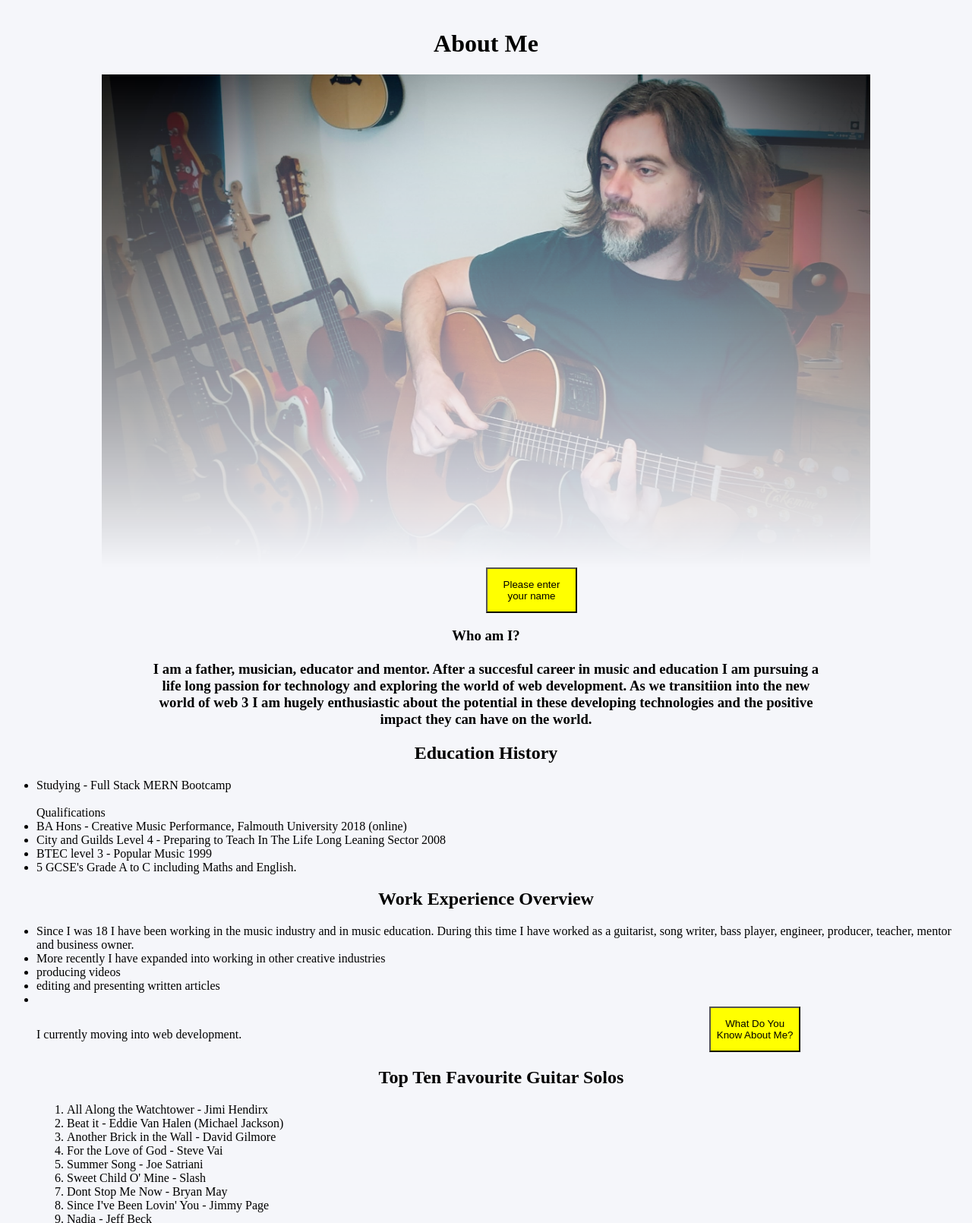
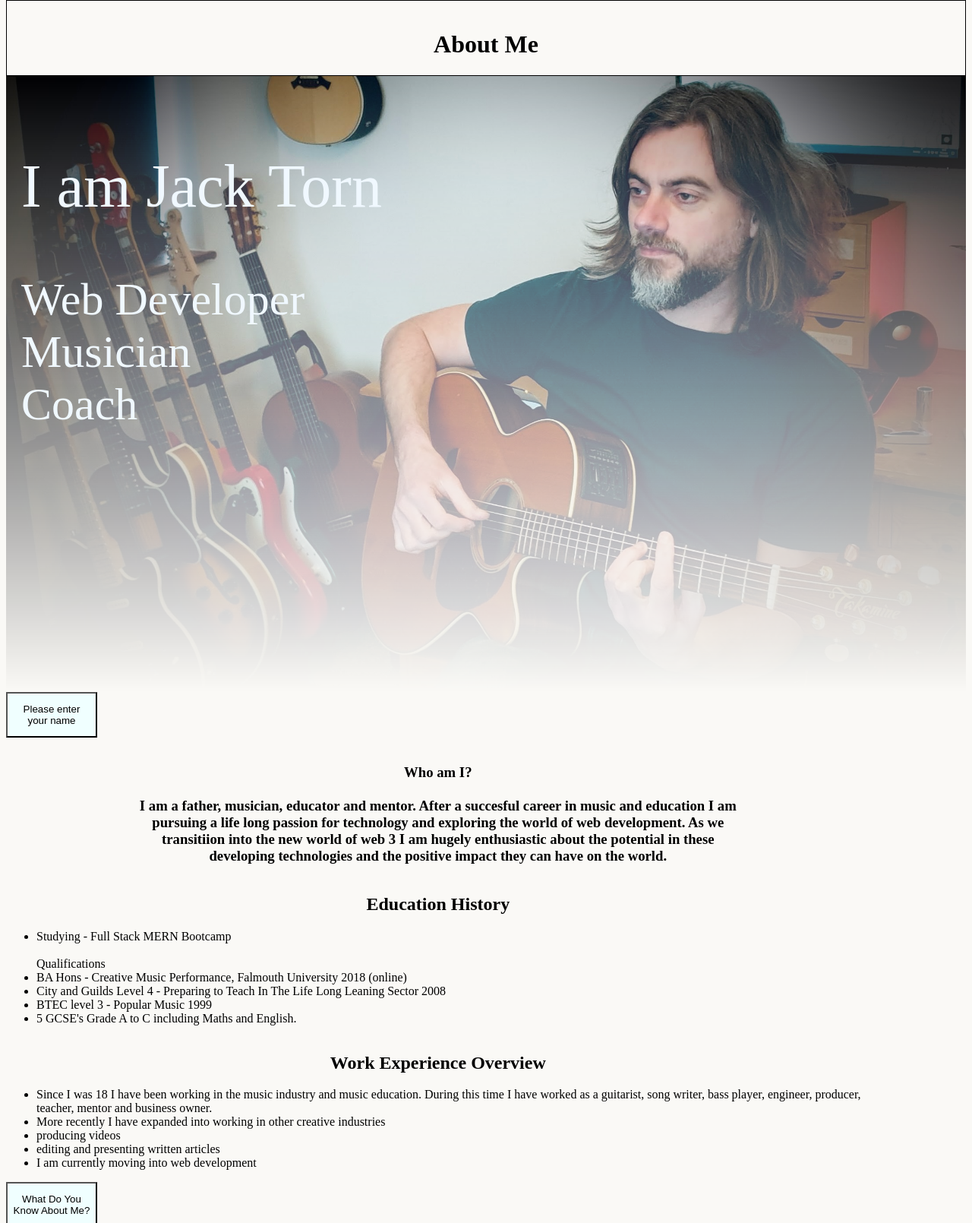
Before and after one commit to jack8120/About-Me, a plain HTML site: page index.html in a window 1280 px wide. Shown: the part 8-1618 px from the top of the page at 76% size. Drawn offline with Linux system fonts and the light colour scheme.

Commit message:
added css for positioning / layout

```diff
--- a/css/style.css
+++ b/css/style.css
@@ -1,9 +1,10 @@
 body {
-    background-color: #f5f6fa ;
+    background-color:#FAF9F6 ;
 }
 
 header {
-
+    background-color: transparent;
+    border: solid 1px;
 
 }
 h1 {
@@ -14,16 +15,42 @@ h1 {
     display: block;
     margin-left: auto;
     margin-right: auto;
-    max-width: 80%;
-    max-height: 80%;
+    max-width: 100%;
+    max-height: 100%;
 
 
     -webkit-mask-image:-webkit-gradient(linear, left top, left bottom, from(rgba(0,0,0,1)), to(rgba(0,0,0,0)))
 
 }
 
-div {
-padding: 30px;
+#heroimg {
+position: relative;
+
+}
+#herotitle {
+    position: absolute;
+    text-shadow: black 1px;
+    font-size: 60pt;
+    color: aliceblue;
+    position: absolute;
+    left: 20px;
+    top: 20px;
+}
+#herowords {
+    position:absolute;
+    text-shadow: black 1px;
+    font-size: 45pt;
+    color: aliceblue;
+    position: absolute;
+    left: 20px;
+    top: 200px;
+
+}
+
+.section {
+    position: relative;
+    max-width: 90%;
+    align-content: center;
 }
 
 h3 {
@@ -40,7 +67,7 @@ h2 {
    margin-left: auto;
     margin-right: auto;
 }
-.edu{
+.edu {
     text-align: left;
 }
 .work {
@@ -52,11 +79,10 @@ h2 {
 
 .butn {
 
-    background-color: yellow;
+    background-color: azure;
     width: 120px;
     height: 60px;
     position: relative;
-    left: 50%;
-    right: auto;
+    align-items: center;
 
 }
--- a/index.html
+++ b/index.html
@@ -11,14 +11,18 @@
 <h1> About Me </h1>
 </header>
 
+<div id="heroimg">
 <img id="mainpic" src="img/hero.jpg"/>
-
-
+    <div>
+        <div id="herotitle"><p>I am Jack Torn</p></div>
+        <div id="herowords"><p>Web Developer<br>Musician<br>Coach</p></div>
+    </div>
+</div>
 
 <button class="butn" onclick="clicked()">Please enter your name</button>
 
 <p id="name"></p>
-
+<section class="section">
 <h3> Who am I?<br/>
 <br/>
    I am a father, musician, educator and mentor. After a succesful career in music and education I am
@@ -28,7 +32,9 @@
 
 
 </h3>
+</section>
 
+<section class="section">
 <h2> Education History</h2>
    <p id="edu">
     <ul>
@@ -43,12 +49,13 @@
 
     </ul>
 </p>
+</section>
 
-
+<section class="section">
 <h2>Work Experience Overview</h2>
 
    <ul>
-       <li>Since I was 18 I have been working in the music industry and in music education.
+       <li>Since I was 18 I have been working in the music industry and music education.
     During this time I have worked as a guitarist, song writer, bass player, engineer,
     producer, teacher, mentor and business owner.</li>
 
@@ -57,12 +64,13 @@
 
     <li>producing videos</li>
     <li> editing and presenting written articles</li>
-    <li></li> I currently moving into web development.
+    <li>I am currently moving into web development</li>
    </ol>
-
+</section>
 
 <button class="butn" onclick="clickez()">What Do You Know About Me?</button>
 
+<section class="section">
 <h2>Top Ten Favourite Guitar Solos</h2>
 
    <ol>
@@ -77,7 +85,7 @@
        <li>Nadia - Jeff Beck</li>
        <li>Altitudes - Jason Becker</li>
    </ol>
-
+</section>
 
    <button class="butn" onclick="sixth()">Guess my lucky number between<br/> 1 - 100</button>
 
```
